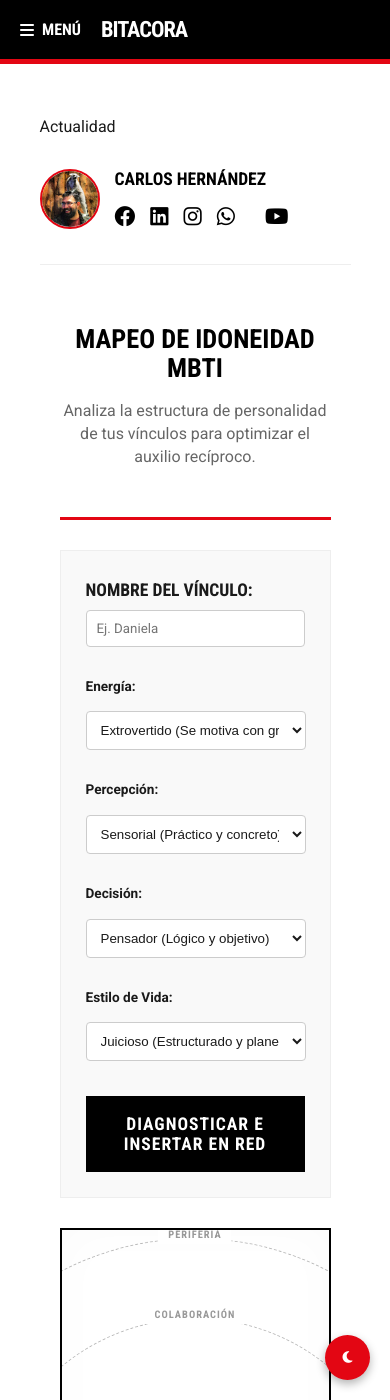
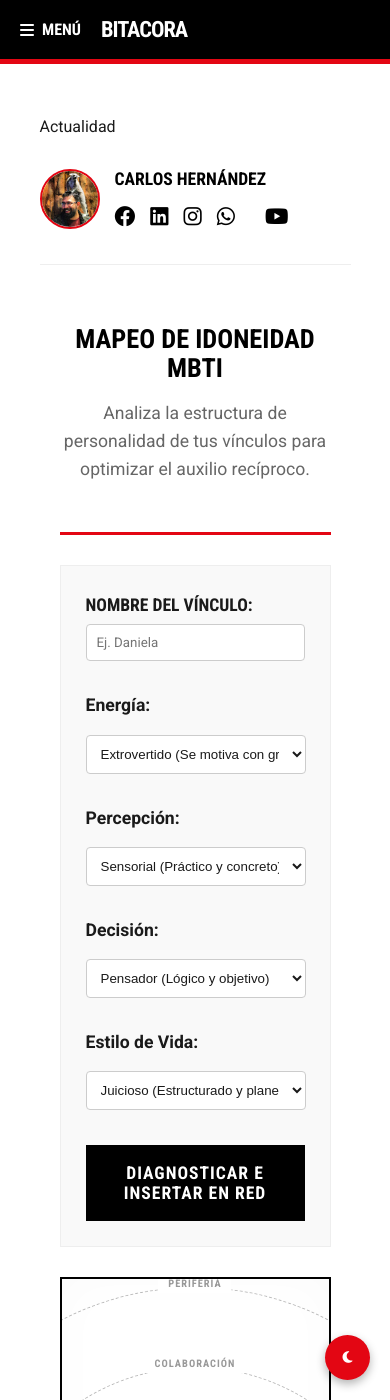
Before and after one commit to cafrhein/muro, a Jekyll site: the page built from _layouts/post.html, in a window 390 px wide and 1400 px high. Built offline with Jekyll 4.4.1, drawn with Linux system fonts in a browser that asks for light colours.

Commit message:
Update post.html

```diff
--- a/_layouts/post.html
+++ b/_layouts/post.html
@@ -150,21 +150,21 @@ layout: default
     margin: 2rem 0 1rem;
 }
 
-/* CAMBIO: Unificación de fuentes y alineación de listas con el cuerpo del texto */
+/* Unificación de fuentes y alineación de listas */
 .post-body ul, .post-body ol {
     margin-left: 35px;
     margin-bottom: 1.8rem;
-    font-size: 1.2rem; /* CAMBIO: Asegura que la lista tenga el mismo tamaño que el párrafo */
-    line-height: 1.8;  /* CAMBIO: Asegura que el interlineado sea idéntico al párrafo */
+    font-size: 1.2rem;
+    line-height: 1.8;
 }
 
 .post-body li {
     margin-bottom: 0.8rem;
     padding-left: 5px;
-    font-family: inherit; /* CAMBIO: Fuerza la herencia de la fuente principal */
+    font-family: inherit;
 }
 
-/* CAMBIO: Estilo de viñeta roja alineada con el texto */
+/* Estilo de viñeta roja alineada con el texto */
 .post-body ul {
     list-style-type: none;
 }
@@ -175,10 +175,10 @@ layout: default
     display: inline-block;
     width: 1.5em;
     margin-left: -1.5em;
-    font-size: 0.7rem; /* CAMBIO: Tamaño de viñeta ajustado para no verse más grande que el texto */
+    font-size: 0.7rem;
     vertical-align: middle;
     position: relative;
-    top: -1px; /* Ajuste fino de alineación vertical */
+    top: -1px;
 }
 
 .post-body img {
@@ -204,12 +205,25 @@ layout: default
     #reading-progress-container { top: 60px; }
     .post-featured-image.extended-editorial-bleed { width: 100%; margin-left: 0; height: 300px; }
 
-    /* CAMBIO: Coherencia en móviles */
-    .post-body { font-size: 1.1rem; line-height: 1.6; }
+    /* CAMBIO: Controles específicos y estrictos para tipografía en móvil */
+    .post-body, .post-body p {
+        font-size: 1.1rem !important;
+        line-height: 1.6 !important;
+    }
+
+    /* CAMBIO: Se aumenta el margen izquierdo de las listas en móvil de 20px a 25px
+       para dar espacio a que la viñeta negativa no toque el borde de la pantalla */
     .post-body ul, .post-body ol {
-        margin-left: 20px;
-        font-size: 1.1rem;
-        line-height: 1.6;
+        margin-left: 25px;
+        font-size: 1.1rem !important;
+        line-height: 1.6 !important;
+        margin-bottom: 1.5rem;
+    }
+
+    /* CAMBIO: Se ajusta el tamaño y alineación vertical de la viñeta para la escala móvil */
+    .post-body ul li::before {
+        font-size: 0.65rem;
+        top: -1px;
     }
 }
 </style>
```
Also changed, not shown: other parts of _layouts/post.html (+1 -0 lines).
